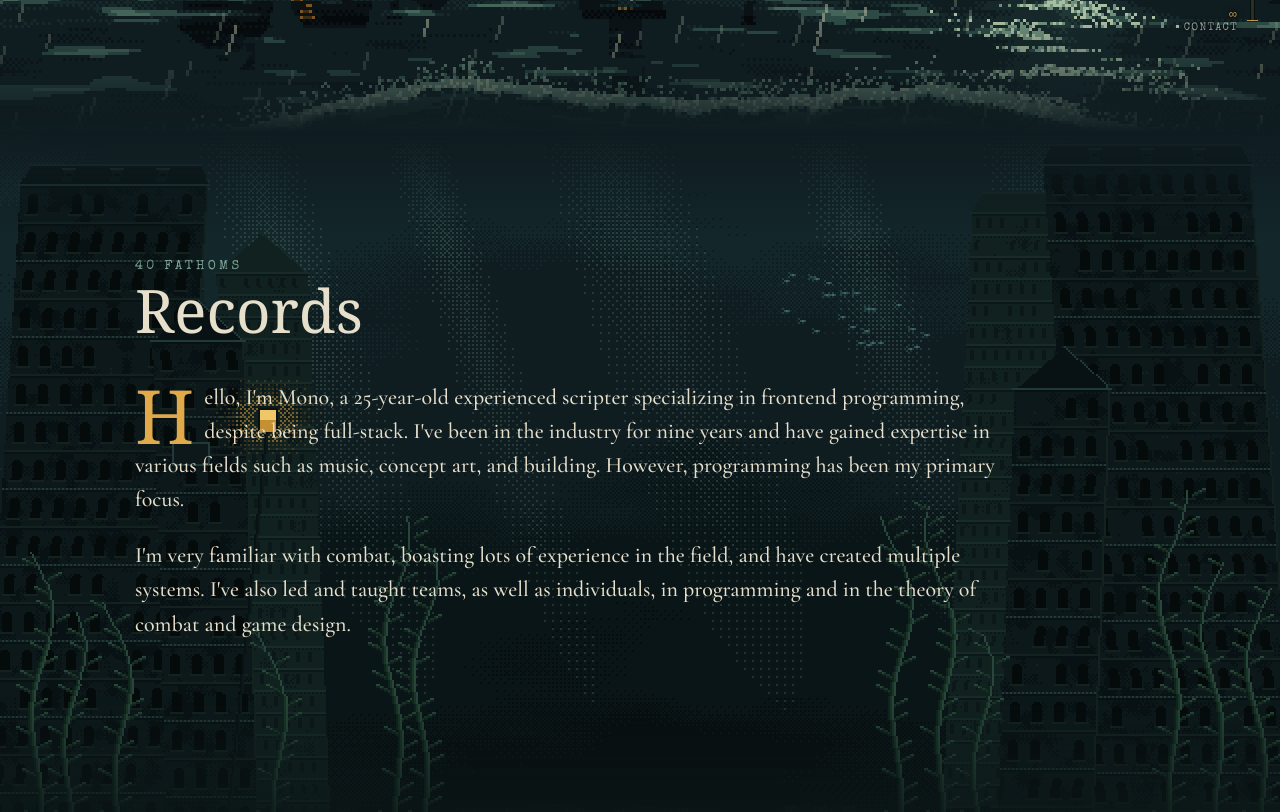
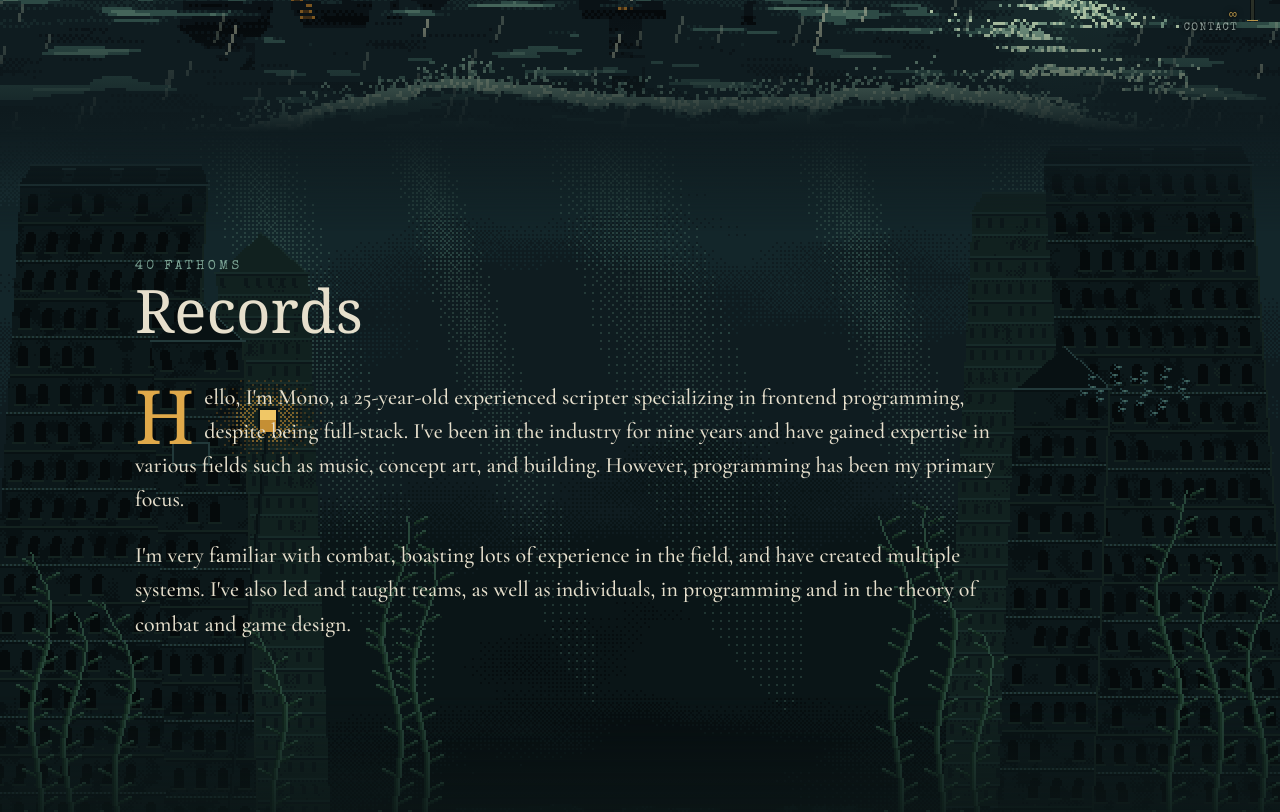
Before and after one commit to MonolithicDivinity/MonolithicDivinity.github.io, a plain HTML site: page index.html in a window 1280 px wide. Shown: the part 668-1480 px from the top of the page. Drawn offline with nearby package versions, Linux system fonts and the light colour scheme; a web font is replaced by a local one.

Commit message:
Publish site from d9c8e21

```diff
--- a/css/site.css
+++ b/css/site.css
@@ -35,7 +35,6 @@ a:hover { color: #9ff0d4; }
 .surface-title { position: relative; z-index: 5; text-align: center; padding: 14vh 20px 0; text-shadow: 0 0 18px rgba(0, 0, 0, .85), 0 0 4px rgba(0, 0, 0, .9); }
 .surface-title .pre { font: 15px var(--type); letter-spacing: .35em; color: #b9cbc2; }
 .surface-title h1 { font: 400 clamp(52px, 10vw, 136px)/1 var(--display); margin: .12em 0 .05em; color: #efe9d8; }
-.tagline { font: italic 500 clamp(19px, 2.2vw, 28px)/1.3 var(--display); margin: 0; color: #d3dcd6; }
 .status { font: 14px var(--type); letter-spacing: .12em; color: #d3dcd6; display: inline-flex; align-items: center; gap: 9px; margin: 22px 0 0; }
 .dot { width: 8px; height: 8px; border-radius: 50%; background: var(--teal); box-shadow: 0 0 10px 2px rgba(95, 209, 176, .6); }
 .descend { display: block; margin: 28px auto 0; width: max-content; font: 15px var(--type); letter-spacing: .25em; color: #c8e8d8; text-decoration: none; text-transform: uppercase; }
@@ -123,3 +122,4 @@ main, .foot { position: relative; }
 .backdrop { position: absolute; z-index: 0; max-width: none; pointer-events: none; user-select: none; image-rendering: pixelated;
   -webkit-mask-image: linear-gradient(transparent, #000 14%, #000 78%, transparent);
   mask-image: linear-gradient(transparent, #000 14%, #000 78%, transparent); }
+.backdrop > img, .backdrop > canvas { position: absolute; inset: 0; width: 100%; height: 100%; image-rendering: pixelated; }
--- a/index.html
+++ b/index.html
@@ -10,7 +10,7 @@
 <link rel="apple-touch-icon" href="assets/apple-touch-icon.png">
 <meta property="og:type" content="website">
 <meta property="og:title" content="Monolith | Roblox systems & frontend programmer">
-<meta property="og:description" content="I build the systems that lurk beneath the game.">
+<meta property="og:description" content="Roblox systems &amp; frontend programmer: combat, UI and game feel.">
 <meta property="og:url" content="https://monolithicdivinity.github.io/">
 <meta property="og:image" content="https://monolithicdivinity.github.io/assets/og.png">
 <meta name="twitter:card" content="summary_large_image">
@@ -48,14 +48,16 @@
     <div class="surface-title">
       <div class="pre" data-field="profile.handle">@MonolithicDivinity</div>
       <h1 class="ink" data-field="profile.name">Monolith</h1>
-      <p class="tagline" data-field="profile.tagline">I build the systems that lurk beneath the game.</p>
       <p class="status"><span class="dot" aria-hidden="true"></span><span data-field="profile.status">Open for commissions</span></p>
       <a class="descend" href="#records">Descend <span aria-hidden="true">↓</span></a>
     </div>
   </section>
 
   <div class="depths">
-    <img class="backdrop" data-anchor="records" data-focal="0.5" src="assets/art/depths/midwater.png" alt="" aria-hidden="true">
+    <div class="backdrop midwater" data-anchor="records" data-focal="0.5" data-kelp="assets/art/depths/midwater-kelp.png" aria-hidden="true">
+      <img src="assets/art/depths/midwater-base.png" alt="">
+      <canvas width="640" height="360"></canvas>
+    </div>
     <img class="backdrop" data-anchor="history" data-focal="0.5" src="assets/art/depths/deep.png" alt="" aria-hidden="true">
     <section id="records" data-gauge-label="Records" class="zone" data-fathoms="40" aria-labelledby="h-records">
       <header class="zone-head"><span class="ftm">40 fathoms</span><h2 id="h-records" class="ink">Records</h2></header>
@@ -87,7 +89,7 @@
     </section>
   </div>
 </main>
-<footer class="foot">© 2026 Monolith · Pixel art drawn in Aseprite · No build step, just the deep.</footer>
+<footer class="foot">© 2026 Monolith · Pixel art drawn in Aseprite</footer>
 <script type="module" src="js/main.js"></script>
 </body>
 </html>
--- a/js/content.js
+++ b/js/content.js
@@ -2,7 +2,6 @@ export default {
   "profile": {
     "name": "Monolith",
     "handle": "@MonolithicDivinity",
-    "tagline": "I build the systems that lurk beneath the game.",
     "status": "Open for commissions",
     "bio": [
       "Hello, I'm Mono, a 25-year-old experienced scripter specializing in frontend programming, despite being full-stack. I've been in the industry for nine years and have gained expertise in various fields such as music, concept art, and building. However, programming has been my primary focus.",
@@ -79,5 +78,5 @@ export default {
     { "label": "YouTube", "url": "https://www.youtube.com/@monolithicdivinity" },
     { "label": "Twitter / X", "url": "https://x.com/MonolithicDivi" }
   ],
-  "contact": { "email": "TODO: email", "discord": "TODO: discord" }
+  "contact": { "email": "MonolithicDevinity@gmail.com", "discord": "MonolithicDivinity" }
 };
--- a/js/main.js
+++ b/js/main.js
@@ -5,6 +5,7 @@ import { initGauge } from './gauge.js';
 import { initParticles } from './particles.js';
 import { initEye } from './eye.js';
 import { initBackdrops } from './backdrops.js';
+import { initMidwater } from './midwater.js';
 
 const $ = (sel) => document.querySelector(sel);
 
@@ -36,6 +37,8 @@ fill('#links', () => renderLinks(content.links));
 const depths = $('.depths');
 initBackdrops(depths, [...depths.querySelectorAll('.backdrop')].map((el) => ({
   el, anchor: document.getElementById(el.dataset.anchor), focal: Number(el.dataset.focal) || 0.5 })));
+const mid = $('.backdrop.midwater');
+if (mid) initMidwater(mid);
 const eye = $('.eye-px');
 if (eye) initEye(eye);
 initGauge($('#gauge'), [...document.querySelectorAll('main section[data-fathoms]')]);
--- /dev/null
+++ b/js/midwater.js
@@ -0,0 +1,84 @@
+// Mid-water life: kelp swaying from the seabed and a school of fish wheeling about,
+// drawn on a 640x360 canvas that sits on top of the still mid-water art.
+import { motionAllowed } from './depth.js';
+
+const W = 640, H = 360, FISH = 26, FPS = 20;
+
+/** Sideways shift (whole art px) for a kelp pixel at (x, y) after t seconds. Zero at the seabed. */
+export function kelpOffset(x, y, t) {
+  const lift = ((H - 1 - y) / (H - 1)) ** 1.3;
+  return Math.round(Math.sin(t * 0.9 + x * 0.035 + y * 0.045) * 4 * lift) || 0;
+}
+
+/** Where every fish is after t seconds: whole art px, facing the way the school is heading. */
+export function fishPositions(t) {
+  const cx = 530 + Math.sin(t * 0.12) * 55;
+  const cy = 105 + Math.sin(t * 0.19 + 1) * 30;
+  const dir = Math.cos(t * 0.12) >= 0 ? 1 : -1;
+  const fish = [];
+  for (let i = 0; i < FISH; i++) {
+    const a = i * 2.399 + t * 0.05;                  // golden-angle spread, slowly turning
+    const r = Math.sqrt((i + 0.5) / FISH);
+    const x = cx + Math.cos(a) * r * 30 + Math.sin(t * 1.3 + i) * 1.5;
+    const y = cy + Math.sin(a) * r * 12 + Math.cos(t * 1.1 + i * 0.7) * 1.2;
+    fish.push({ x: Math.round(x), y: Math.round(y), dir });
+  }
+  return fish;
+}
+
+// one fish, facing right; dx is mirrored when the school turns
+const FISH_PX = [[-2, -1, '#233e40'], [-2, 1, '#233e40'], [-1, 0, '#2f4f4f'], [0, 0, '#44685f'], [1, 0, '#2f4f4f'], [0, 1, '#1a3135']];
+
+export function initMidwater(el) {
+  const canvas = el.querySelector('canvas');
+  const ctx = canvas.getContext('2d');
+  let kelp = [];   // [x, y, r, g, b, a] for every kelp pixel
+
+  const ready = new Promise((resolve) => {
+    const img = new Image();
+    img.onload = () => {
+      const off = document.createElement('canvas'); off.width = W; off.height = H;
+      const octx = off.getContext('2d');
+      octx.drawImage(img, 0, 0);
+      const d = octx.getImageData(0, 0, W, H).data;
+      for (let i = 0; i < d.length; i += 4) if (d[i + 3]) kelp.push([(i / 4) % W, Math.floor(i / 4 / W), d[i], d[i + 1], d[i + 2], d[i + 3]]);
+      resolve();
+    };
+    img.onerror = resolve;    // no kelp is better than no page
+    img.src = el.dataset.kelp;
+  });
+
+  function draw(t) {
+    const out = ctx.createImageData(W, H), px = out.data;
+    for (const [x, y, r, g, b, a] of kelp) {
+      const nx = x + kelpOffset(x, y, t);
+      if (nx < 0 || nx >= W) continue;
+      const j = (y * W + nx) * 4;
+      px[j] = r; px[j + 1] = g; px[j + 2] = b; px[j + 3] = a;
+    }
+    ctx.putImageData(out, 0, 0);
+    for (const f of fishPositions(t)) {
+      for (const [dx, dy, c] of FISH_PX) { ctx.fillStyle = c; ctx.fillRect(f.x + dx * f.dir, f.y + dy, 1, 1); }
+    }
+  }
+
+  ready.then(() => {
+    draw(0);
+    if (!motionAllowed()) return;      // one still frame, nothing moves
+    let raf = 0, running = false, last = 0, onScreen = false;
+    const t0 = performance.now();
+    const tick = (now) => {
+      if (now - last >= 1000 / FPS) { last = now; draw((now - t0) / 1000); }
+      raf = requestAnimationFrame(tick);
+    };
+    const update = () => {
+      const want = onScreen && !document.hidden;
+      if (want && !running) { running = true; raf = requestAnimationFrame(tick); }
+      else if (!want && running) { running = false; cancelAnimationFrame(raf); }
+    };
+    new IntersectionObserver(([e]) => { onScreen = e.isIntersecting; update(); }).observe(el);
+    document.addEventListener('visibilitychange', update);
+  });
+
+  return { ready };
+}
```
Also changed, not shown: assets/art/depths/midwater-base.png (added), assets/art/depths/midwater-kelp.png (added), assets/art/depths/midwater.png (deleted).
